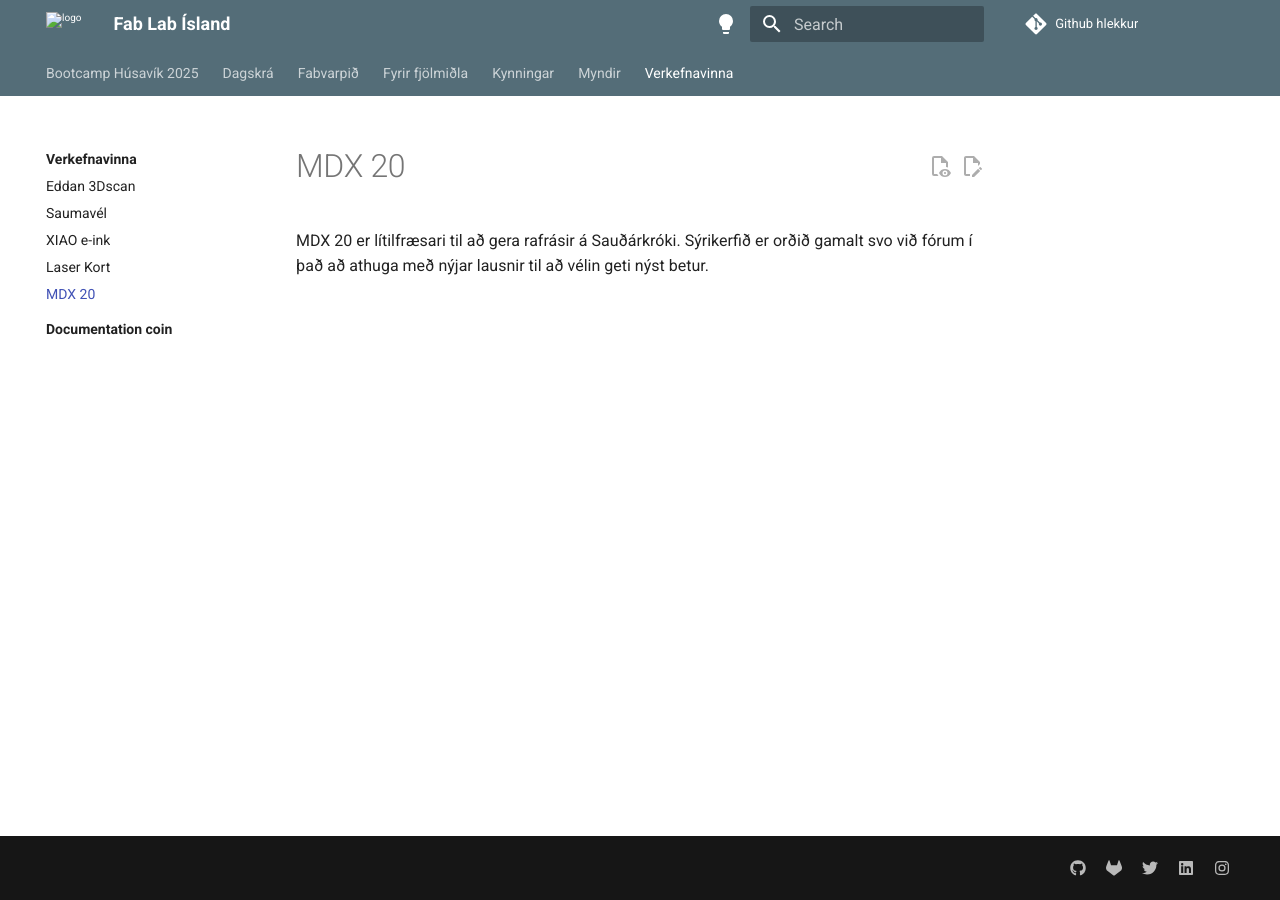
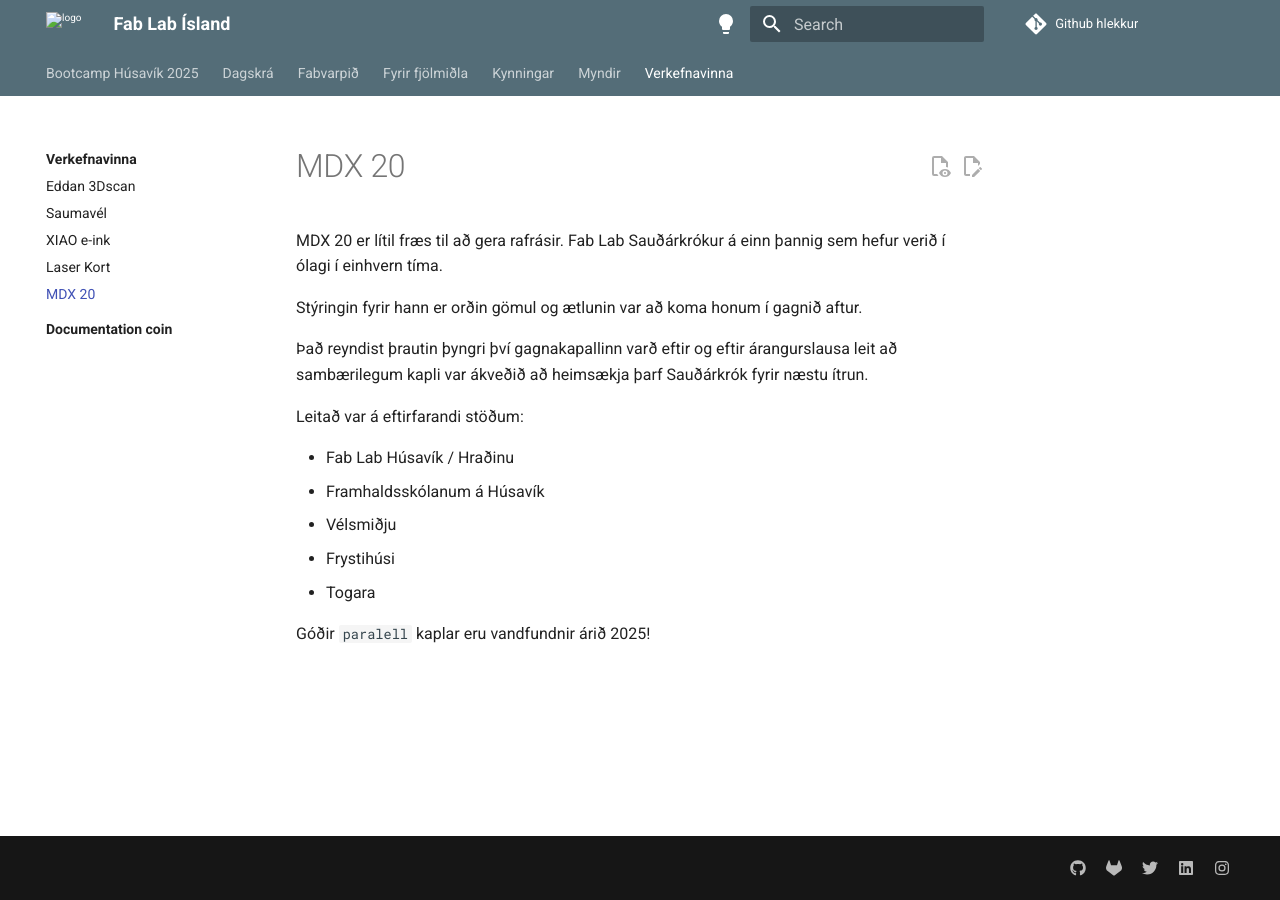
Before and after one commit to Fab-Lab-Island/fli-bootcamp-2025, an MkDocs documentation site: the page built from docs/verkefnavinna/mdx20.md, in a window 1280 px wide. Built offline with MkDocs 1.6.1 and Material for MkDocs 9.7.7, drawn with Linux system fonts in a browser that asks for light colours; comment, search, counter and statistics services are not loaded.

Commit message:
Paralell

```diff
--- a/docs/verkefnavinna/mdx20.md
+++ b/docs/verkefnavinna/mdx20.md
@@ -1,4 +1,17 @@
 # MDX 20
 
-MDX 20 er lítilfræsari til að gera rafrásir á Sauðárkróki.
-Sýrikerfið er orðið gamalt svo við fórum í það að athuga með nýjar lausnir til að vélin geti nýst betur.
+MDX 20 er lítil fræs til að gera rafrásir. Fab Lab Sauðárkrókur á einn þannig sem hefur verið í ólagi í einhvern tíma.
+
+Stýringin fyrir hann er orðin gömul og ætlunin var að koma honum í gagnið aftur.
+
+Það reyndist þrautin þyngri því gagnakapallinn varð eftir og eftir árangurslausa leit að sambærilegum kapli var ákveðið að heimsækja þarf Sauðárkrók fyrir næstu ítrun.
+
+Leitað var á eftirfarandi stöðum:
+
+- Fab Lab Húsavík / Hraðinu
+- Framhaldsskólanum á Húsavík
+- Vélsmiðju
+- Frystihúsi
+- Togara
+
+Góðir `paralell` kaplar eru vandfundnir árið 2025!
```
